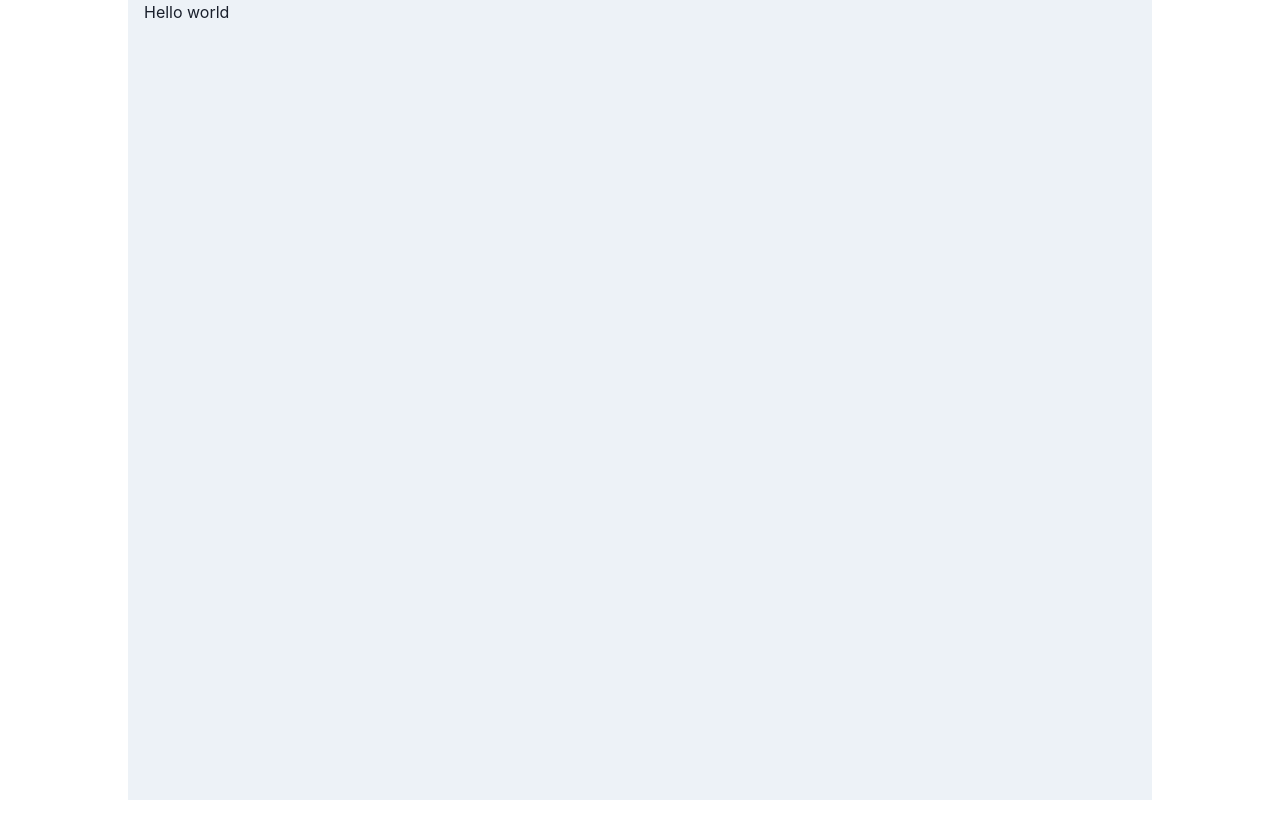
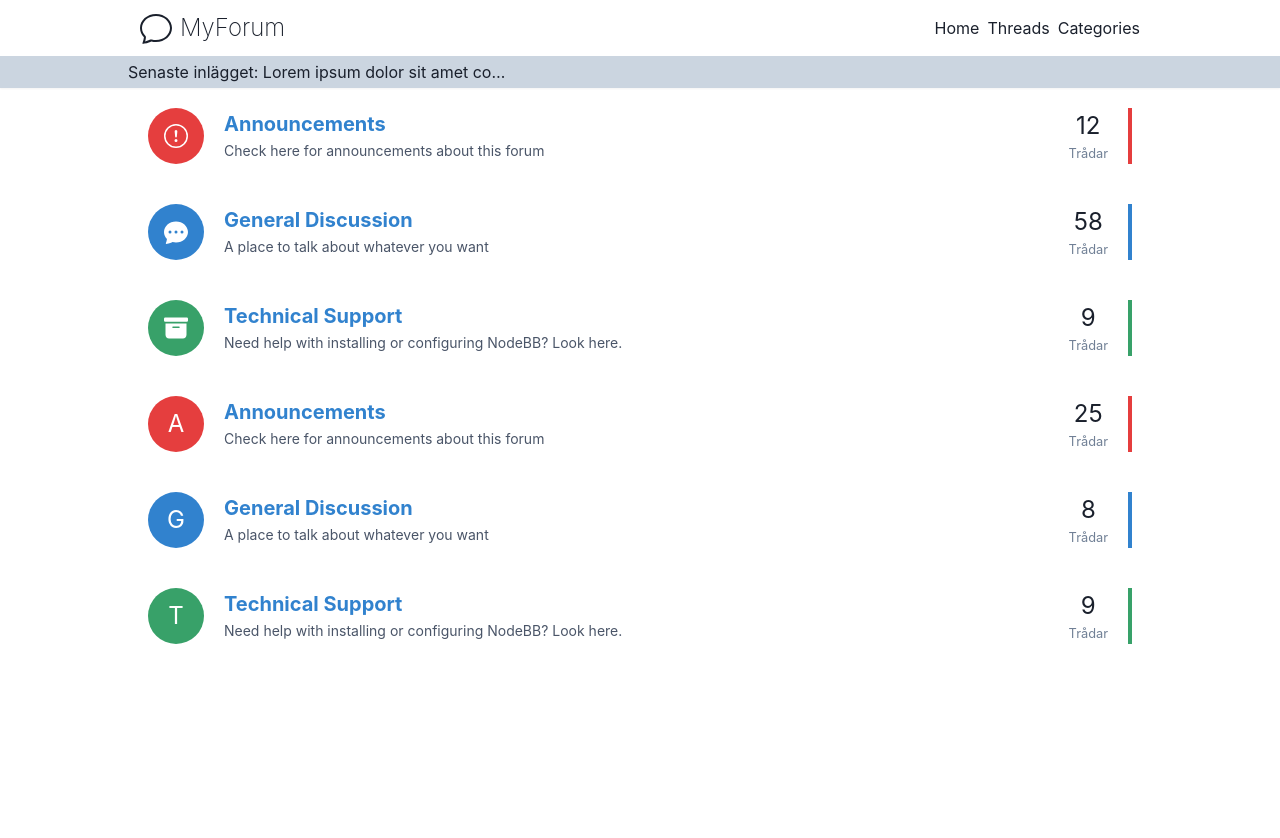
Before and after one commit to oskvr/react-forum-app, a React (Create React App) app: page / in a window 1280 px wide. Shown: the top 838 px of the page. Before the commit the page ends 800 px from the top, so only its background shows below. Built offline with nearby package versions, Linux system fonts and the light colour scheme.

Commit message:
Index page is 45.9% done

```diff
--- a/src/App.js
+++ b/src/App.js
@@ -1,17 +1,20 @@
-import { ChakraProvider, Container, theme } from '@chakra-ui/react';
+import { Box, ChakraProvider, theme } from '@chakra-ui/react';
 import React from 'react';
-
+import {} from 'react-icons/ai';
+import CategoryList from './components/categories/CategoryList';
+import Header from './components/shared/Header';
 function App() {
   return (
     <ChakraProvider theme={theme}>
-      <Container
+      <Header />
+      <Box
+        mx="auto"
         as="main"
         maxW={{ base: 'container.md', lg: 'container.lg' }}
         minH="100vh"
-        bg="gray.100"
       >
-        Hello world
-      </Container>
+        <CategoryList />
+      </Box>
     </ChakraProvider>
   );
 }
--- /dev/null
+++ b/src/components/categories/CategoryList.js
@@ -0,0 +1,69 @@
+import { List } from '@chakra-ui/layout';
+import React from 'react';
+import {
+  BsArchiveFill,
+  BsChatDotsFill,
+  BsExclamationCircle,
+} from 'react-icons/bs';
+import CategoryListItem from './CategoryListItem';
+
+const categories = [
+  {
+    icon: <BsExclamationCircle />,
+    iconColor: 'red.500',
+    title: 'Announcements',
+    description: 'Check here for announcements about this forum',
+    threadCount: 12,
+  },
+  {
+    icon: <BsChatDotsFill />,
+    iconColor: 'blue.500',
+    title: 'General Discussion',
+    description: 'A place to talk about whatever you want',
+    threadCount: 58,
+  },
+  {
+    icon: <BsArchiveFill />,
+    iconColor: 'green.500',
+    title: 'Technical Support',
+    description: 'Need help with installing or configuring NodeBB? Look here.',
+    threadCount: 9,
+  },
+  {
+    icon: 'A',
+    iconColor: 'red.500',
+    title: 'Announcements',
+    description: 'Check here for announcements about this forum',
+    threadCount: 25,
+  },
+  {
+    icon: 'G',
+    iconColor: 'blue.500',
+    title: 'General Discussion',
+    description: 'A place to talk about whatever you want',
+    threadCount: 8,
+  },
+  {
+    icon: 'T',
+    iconColor: 'green.500',
+    title: 'Technical Support',
+    description: 'Need help with installing or configuring NodeBB? Look here.',
+    threadCount: 9,
+  },
+];
+
+export default function CategoryList() {
+  return (
+    <List>
+      {categories.map(category => (
+        <CategoryListItem
+          icon={category.icon}
+          iconColor={category.iconColor}
+          title={category.title}
+          description={category.description}
+          threadCount={category.threadCount}
+        />
+      ))}
+    </List>
+  );
+}
--- /dev/null
+++ b/src/components/categories/CategoryListItem.js
@@ -0,0 +1,62 @@
+import {
+  Box,
+  Flex,
+  Heading,
+  HStack,
+  Link,
+  Spacer,
+  Text,
+  VStack,
+} from '@chakra-ui/layout';
+import React from 'react';
+
+export default function CategoryListItem({
+  icon,
+  iconColor,
+  title,
+  description,
+  threadCount,
+}) {
+  return (
+    <Box>
+      <HStack p="5">
+        <Flex
+          align="center"
+          justify="center"
+          rounded="full"
+          w="14"
+          h="14"
+          p="4"
+          mr="3"
+          bg={iconColor}
+        >
+          <Box fontSize="2xl" color="white" userSelect="none">
+            {icon}
+          </Box>
+        </Flex>
+        <Box>
+          <Link href="#" color="blue.500">
+            <Heading size="md" mb="1">
+              {title}
+            </Heading>
+          </Link>
+          <Text color="gray.600" fontSize="sm">
+            {description}
+          </Text>
+        </Box>
+        <Spacer />
+        <HStack spacing="5">
+          <VStack spacing="0">
+            <Text as="span" fontSize="2xl">
+              {threadCount}
+            </Text>
+            <Text as="small" color="gray.500">
+              {threadCount === 1 ? 'Tråd' : 'Trådar'}
+            </Text>
+          </VStack>
+          <Box h="14" w="1" bg={iconColor}></Box>
+        </HStack>
+      </HStack>
+    </Box>
+  );
+}
--- /dev/null
+++ b/src/components/shared/Header.js
@@ -0,0 +1,29 @@
+import { Box, Heading, HStack, Link, Spacer, Text } from '@chakra-ui/layout';
+import React from 'react';
+import { BsChat } from 'react-icons/bs';
+
+export default function Header() {
+  return (
+    <Box as="nav" shadow="sm">
+      <HStack p="3" maxW="container.lg" mx="auto">
+        <BsChat style={{ fontSize: '2rem' }} />
+        <Heading fontWeight="thin" fontSize="2xl">
+          MyForum
+        </Heading>
+        <Spacer />
+        <Link>Home</Link>
+        <Link>Threads</Link>
+        <Link>Categories</Link>
+      </HStack>
+      <Box bg="gray.300" p="1">
+        <HStack maxW="container.lg" mx="auto">
+          <Text w="96" isTruncated>
+            Senaste inlägget: Lorem ipsum dolor sit amet consectetur adipisicing
+            elit. Expedita minima distinctio maxime alias, explicabo voluptas
+            fuga illum ex natus labore modi.
+          </Text>
+        </HStack>
+      </Box>
+    </Box>
+  );
+}
```
Also changed, not shown: public/mock_categories.json (added, +8 -0 lines), public/mock_comments.json (added, +10 -0 lines), public/mock_threads.json (added, +11 -0 lines).
